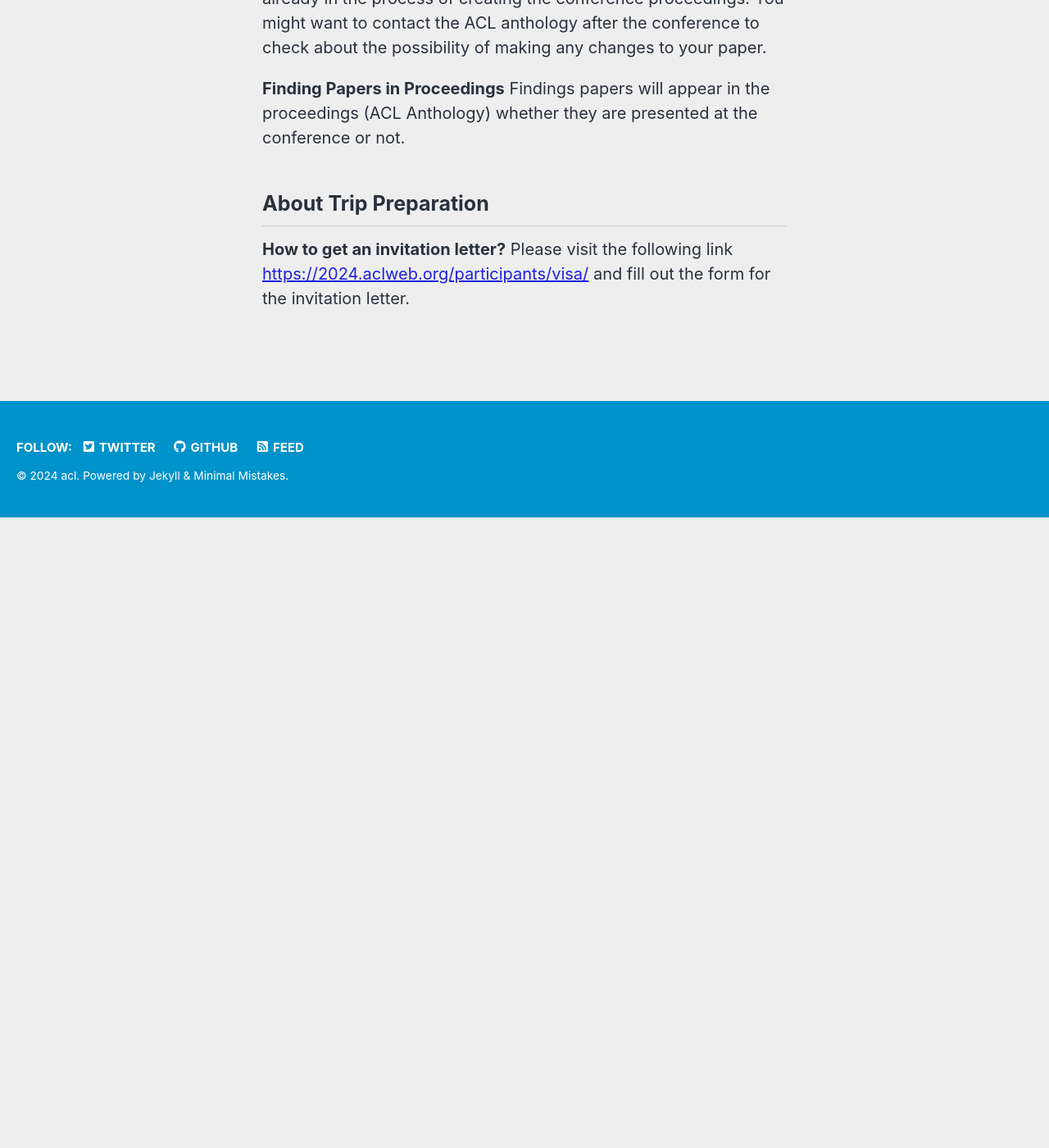
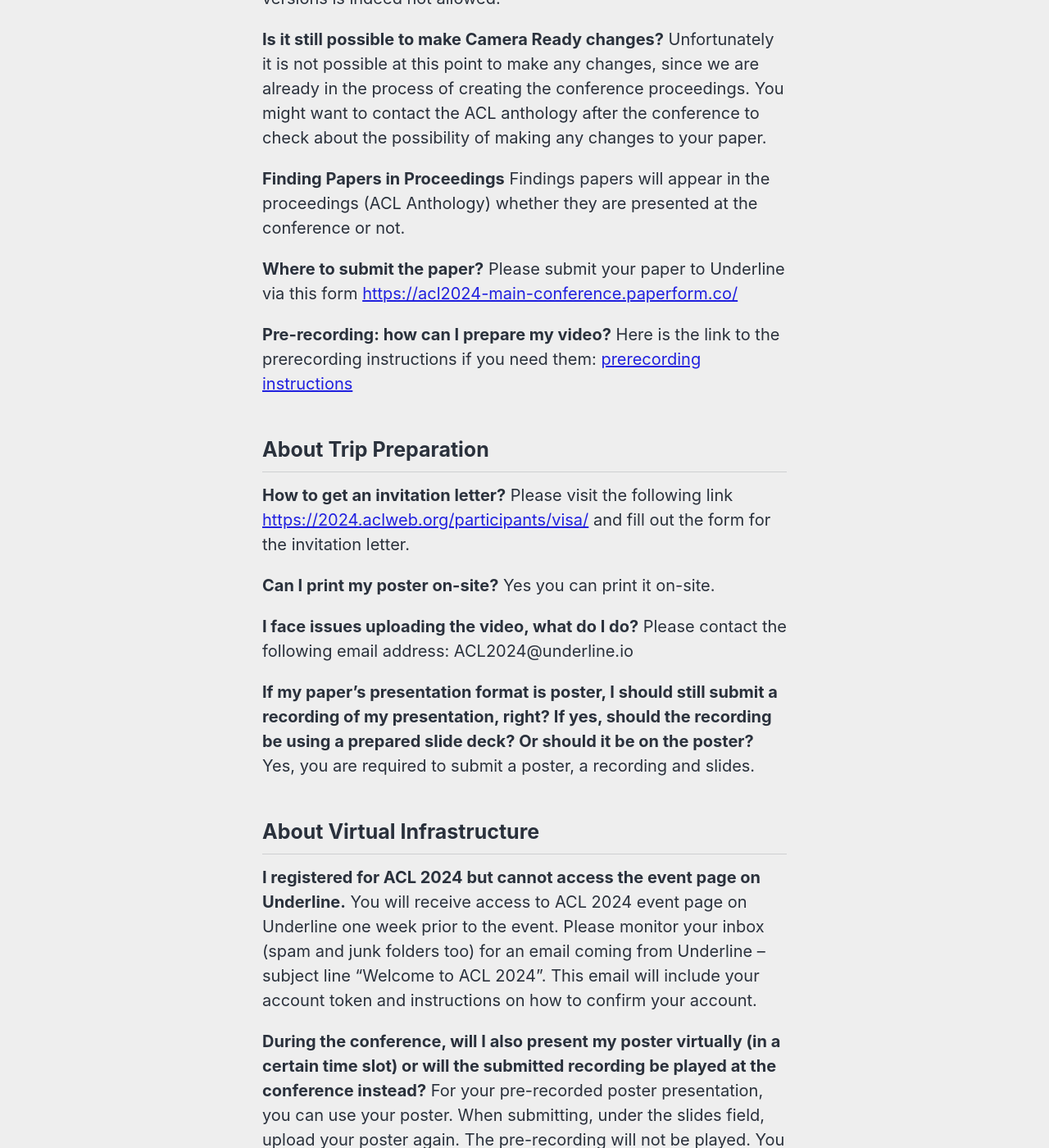
Before and after one commit to acl-org/acl-2024, a Jekyll site: the page built from _pages/faq/faq.md, in a window 1280 px wide and 1400 px high, scrolled down 1343 px. Shown: the whole window at 82% size. Built offline with Jekyll 4.4.1, drawn with Linux system fonts in a browser that asks for light colours; cached includes are drawn as plain includes; nearby versions of some CDN libraries; before the commit the page ends 1973 px from its top, so only the background shows below that; some of the changed text lies outside the part shown.

Commit message:
Updated FAQ
Added some elements to the FAQ

```diff
--- a/_pages/faq/faq.md
+++ b/_pages/faq/faq.md
@@ -8,6 +8,10 @@
 ---
 
 ## About Paper Presentation
+
+**Presentation duration: talks and Q&A**
+For long papers the talks are 10min + 3min for Q&A and for short papers it is 5 min + 3 min for Q&A.
+
 **Presentation Format for Main Papers**
 All main conference papers will have a poster slot. Some main conference papers will have an oral slot in addition. We have sent out this information to authors.
 To find the correct presentation format for your paper, please look at [this spreadsheet.](https://docs.google.com/spreadsheets/d/1BbvzsiHb9eCjqUpSH6bGlMKjhJmZRR-4Rh9lHhq5fos/edit?gid=2041820609#gid=2041820609)
@@ -41,8 +45,34 @@
 **Finding Papers in Proceedings**
 Findings papers will appear in the proceedings (ACL Anthology) whether they are presented at the conference or not.
 
+**Where to submit the paper?**
+Please submit your paper to Underline via this form [https://acl2024-main-conference.paperform.co/](https://acl2024-main-conference.paperform.co/)
 
+**Pre-recording: how can I prepare my video?**
+Here is the link to the prerecording instructions if you need them: [prerecording instructions](https://docs.google.com/presentation/d/11Ywl8hsHUk6dY6uhV4XaEmrS9wqpIkW8_gIYVP62N-s/edit?usp=sharing)
 
 ## About Trip Preparation
 **How to get an invitation letter?**
 Please visit the following link [https://2024.aclweb.org/participants/visa/](https://2024.aclweb.org/participants/visa/) and fill out the form for the invitation letter.
+
+**Can I print my poster on-site?**
+Yes you can print it on-site.
+
+**I face issues uploading the video, what do I do?**
+Please contact the following email address: ACL2024@underline.io
+
+**If my paper's presentation format is poster, I should still submit a recording of my presentation, right? If yes, should the recording be using a prepared slide deck? Or should it be on the poster?**
+Yes, you are required to submit a poster, a recording and slides.
+
+## About Virtual Infrastructure
+**I registered for ACL 2024 but cannot access the event page on Underline.**
+You will receive access to ACL 2024 event page on Underline one week prior to the event. Please monitor your inbox (spam and junk folders too) for an email coming from Underline – subject line "Welcome to ACL 2024". This email will include your account token and instructions on how to confirm your account.
+
+**During the conference, will I also present my poster virtually (in a certain time slot) or will the submitted recording be played at the conference instead?**
+For your pre-recorded poster presentation, you can use your poster. When submitting, under the slides field, upload your poster again.
+The pre-recording will not be played. You will present your poster live. The pre-recording is for those who might have missed your poster presentation or cannot attend in person.
+
+## About Social Events
+**I want to organize a social event and ask for some funds. How can I do it?**
+Please submit your application here: [https://2024.aclweb.org/calls/bof/](https://2024.aclweb.org/calls/bof/)
+The due will be 31 July.
```
